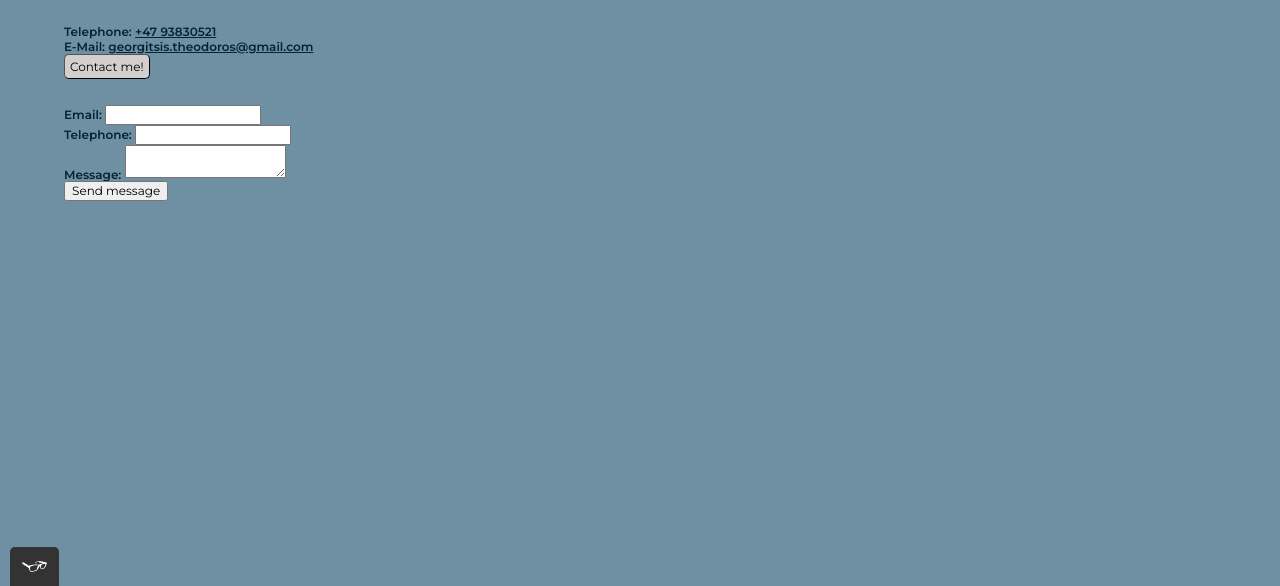
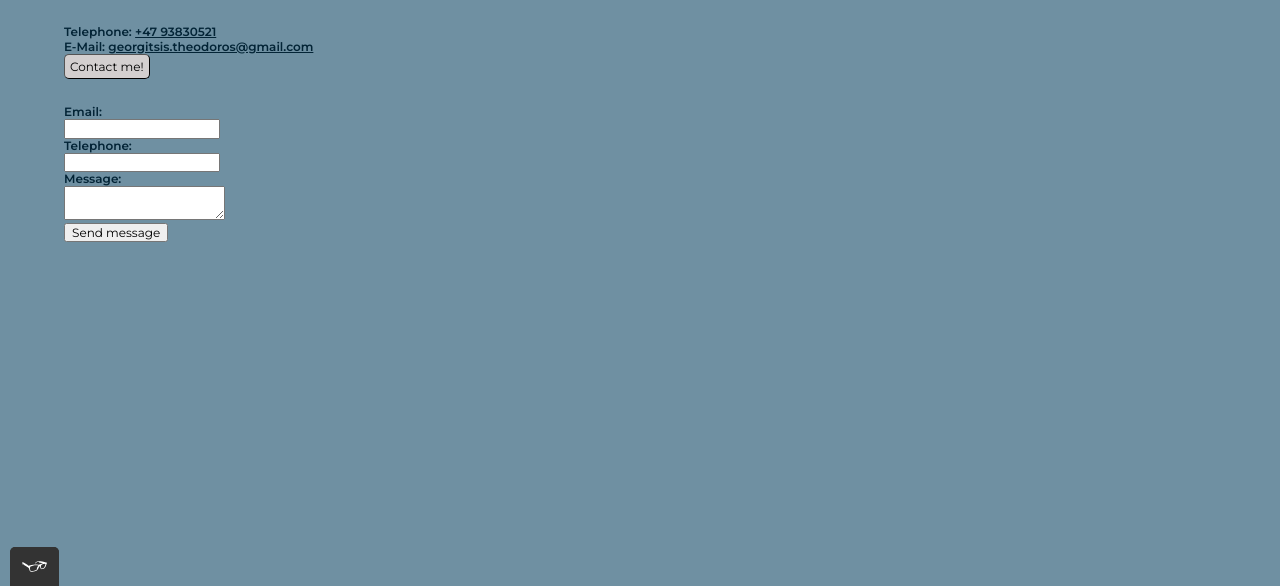
Before and after one commit to Georgitsis/portfolio-website, a plain HTML site: page contact.html in a window 1280 px wide. Shown: the part 214-800 px from the top of the page. Drawn offline with nearby package versions, Linux system fonts and the light colour scheme.

Commit message:
lines breaks after label
lines breaks after the labels were added to make it look nicer

```diff
--- a/contact.html
+++ b/contact.html
@@ -50,13 +50,13 @@
 		<button type="button" onclick="window.open('mailto:georgitsis.theodoros@gmail.com');">Contact me!</button><br><br>
 		</p>
 		<form action="" method="post">
-			<label for="email">Email: </label>
+			<label for="email">Email: </label><br>
 			<input type="email" id="email" required><br>
 
-			<label for="tel">Telephone: </label>
+			<label for="tel">Telephone: </label><br>
 			<input type="tel" id="tel"><br>
 
-			<label for="message">Message: </label>
+			<label for="message">Message: </label><br>
 			<textarea required maxlength="240" id="message"></textarea><br>
 
 			<input type="submit" value="Send message">
```
